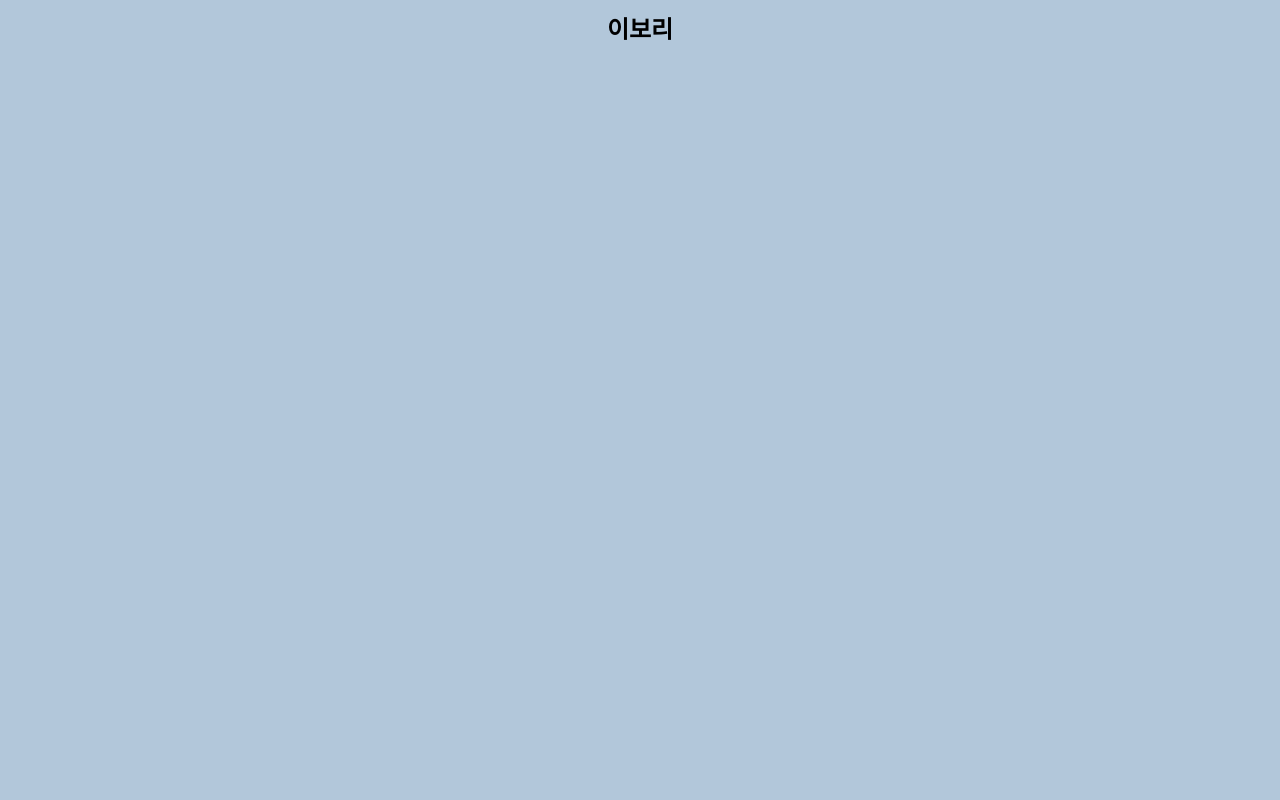
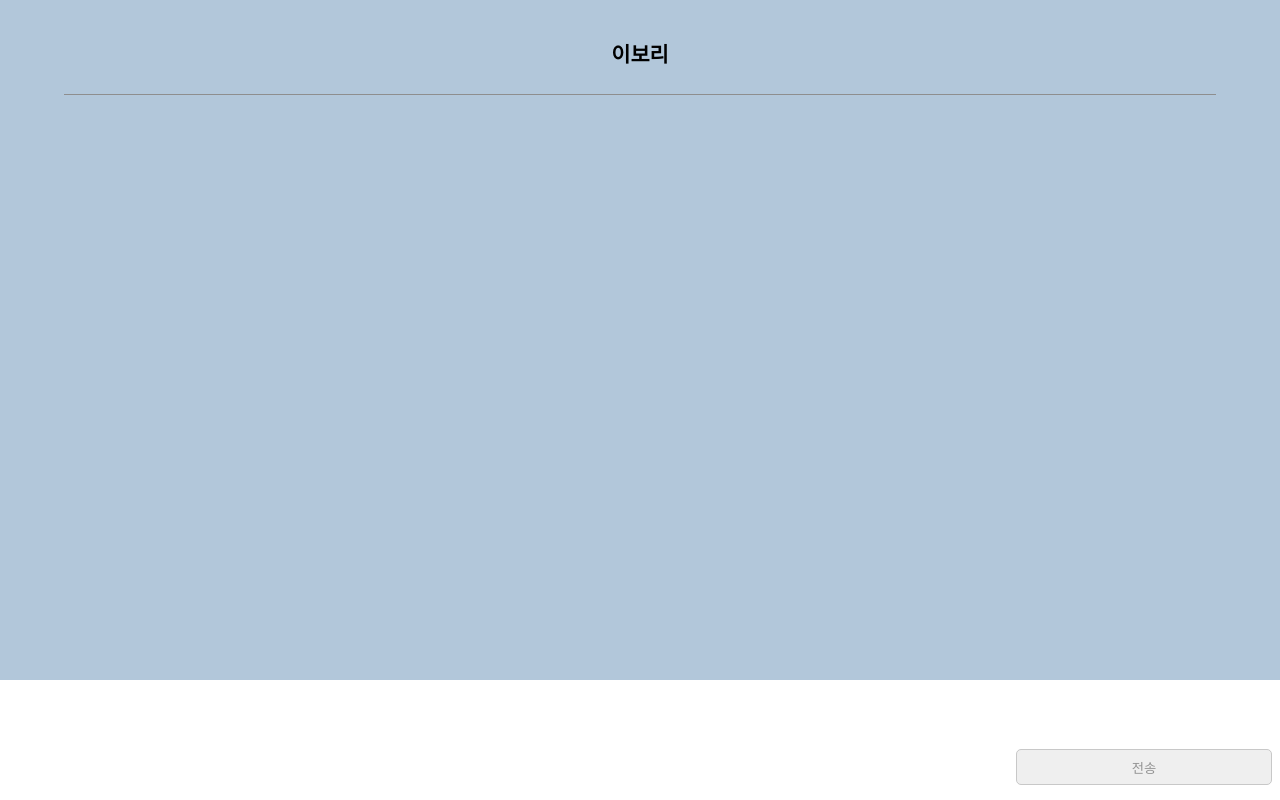
Before and after one commit to JJSEONG/React-CloneProject, a React (Create React App) app: page /1/1/chat in a window 1280 px wide. Built offline with nearby package versions, Linux system fonts and the light colour scheme.

Commit message:
signup,signinPage Ref 작업 및axios,redux 라이브러리 추가 설치 및 chatPage 구현중

```diff
--- a/package.json
+++ b/package.json
@@ -9,10 +9,13 @@
     "@testing-library/jest-dom": "^5.14.1",
     "@testing-library/react": "^13.0.0",
     "@testing-library/user-event": "^13.2.1",
+    "axios": "^0.27.2",
     "react": "^18.2.0",
     "react-dom": "^18.2.0",
+    "react-redux": "^8.0.2",
     "react-router-dom": "^6.3.0",
     "react-scripts": "5.0.1",
+    "redux": "^4.2.0",
     "styled-components": "^5.3.5",
     "web-vitals": "^2.1.0"
   },
--- a/src/App.css
+++ b/src/App.css
@@ -1,5 +1,9 @@
-* {
+body {
   background-color: #fae300;
+}
+
+.BackIcon:hover{
+  cursor: pointer;
 }
 
 .App {
--- a/src/components/Chat.js
+++ b/src/components/Chat.js
@@ -1,39 +1,106 @@
-import React from 'react'
-import styled from 'styled-components'
-import { FontAwesomeIcon } from '@fortawesome/react-fontawesome'
-import { faUserPlus } from '@fortawesome/free-solid-svg-icons'
+import React from "react";
+import styled from "styled-components";
+
+import FriendMessage from "../elements/FriendMessage";
+import MyMessage from "../elements/MyMessage";
 
 // Components 연결
-import MyProfile from '../elements/MyProfile'
-import FriendProfile from '../elements/FriendProfile'
-import Button from '../elements/Button'
-import FriendModal from '../elements/FriendModal'
+// import MyProfile from '../elements/MyProfile'
+// import FriendProfile from '../elements/FriendProfile'
+// import Button from '../elements/Button'
+// import FriendModal from '../elements/FriendModal'
 
 const Chat = () => {
-
   return (
     <Wrap>
       <Title>
         <h2>이보리</h2>
       </Title>
+      <ChatBox>
+
+      </ChatBox>
+      <PostMessageBox>
+        <PostMessageForm>
+          <PostMessageInput />
+          <SubmitBtn>전송</SubmitBtn>
+        </PostMessageForm>
+      </PostMessageBox>
     </Wrap>
-  )
-}
+  );
+};
 
 const Wrap = styled.div`
   width: 100vw;
   height: 100vh;
-  background-color: #B2C7DA;
-`
+  background-color: #b2c7da;
+`;
 const Title = styled.div`
   width: 100%;
+  height: 8%;
+  position: fixed;
+  top: 0;
+  z-index: 99;
+  background-color: #b2c7da;
+  h2 {
+    width: 90%;
+    margin: 0 auto;
+    background-color: #b2c7da;
+    border-bottom: 0.1rem solid #8e8e8e;
+    font-size: 1.3rem;
+    padding: 3% 0 2% 0;
+  }
+`;
+
+const ChatBox = styled.div`
+  width: 90%;
+  overflow: hidden;
+  background-color: #b2c7da;
+  display: flex;
+  justify-content: center;
+  align-items: center;
+  flex-direction: column;
+  margin: 0 auto;
+`;
+const PostMessageBox = styled.div`
+  width: 100%;
+  height: 15%;
+  box-sizing: border-box;
+  position: fixed;
+  bottom: 0px;
+  background-color: #fff;
+
+`;
+
+const PostMessageForm = styled.form`
+  width: 100%;
   height: 100%;
-  background-color: #B2C7DA;
-  h2 {
-    margin: 0;
-    padding: 10px 0;
-    background-color: #B2C7DA;
-  }
-`
+  position: relative;
+  display: flex;
+  justify-content: center;
+  align-items: center;
+  flex-direction: column;
+`;
 
-export default Chat
+const PostMessageInput = styled.textarea`
+  width: 73%;
+  height: 75%;
+  position: absolute;
+  left: 10px;
+  background-color: #fff;
+  resize: none;
+  border: none;
+  outline: none;
+`;
+
+const SubmitBtn = styled.button`
+  width: 20%;
+  height: 30%;
+  position: absolute;
+  bottom: 15px;
+  right: 8px;
+  border-radius: 5px;
+  border: 1px solid #C8C8C8;
+  color: #939393;
+`;
+
+export default Chat;
--- a/src/components/Friend.js
+++ b/src/components/Friend.js
@@ -6,7 +6,6 @@ import { faUserPlus } from '@fortawesome/free-solid-svg-icons'
 // Components 연결
 import MyProfile from '../elements/MyProfile'
 import FriendProfile from '../elements/FriendProfile'
-import Button from '../elements/Button'
 import FriendModal from '../elements/FriendModal'
 
 const Friend = () => {
--- a/src/components/Signin.js
+++ b/src/components/Signin.js
@@ -1,5 +1,5 @@
 import React from "react";
-import { Link } from 'react-router-dom';
+import { Link } from "react-router-dom";
 
 // 로고 이미지
 import Logo from "../talk_logo.png";
@@ -8,6 +8,17 @@ import Logo from "../talk_logo.png";
 import styled from "styled-components";
 
 const Signin = () => {
+  const signinId = React.useRef(null);
+  const signinPw = React.useRef(null);
+
+  const submitToSiginIn = (e) => {
+    e.preventDefault();
+    const username = signinId.current.value;
+    const password = signinPw.current.value;
+    console.log(username, password);
+
+    // const userData = { username, password };
+  };
   return (
     <Wrap>
       <ContentsWrap>
@@ -22,11 +33,15 @@ const Signin = () => {
             }}
           />
         </div>
-        <SigninFormBox>
+        <SigninFormBox onSubmit={submitToSiginIn}>
           {/* ID */}
-          <IdInput placeholder="카카오계정(이메일)" />
+          <IdInput
+            type="text"
+            placeholder="카카오계정(이메일)"
+            ref={signinId}
+          />
           {/* PW */}
-          <PwInput placeholder="비밀번호" />
+          <PwInput type="password" placeholder="비밀번호" ref={signinPw} />
           {/* Signin Button - Friend 페이지로 이동 */}
           <SigninBtn>로그인</SigninBtn>
         </SigninFormBox>
@@ -65,7 +80,7 @@ const ContentsWrap = styled.div`
   flex-direction: column;
 `;
 
-const SigninFormBox = styled.div`
+const SigninFormBox = styled.form`
   width: 90%;
   height: 100%;
   margin: 0% auto;
@@ -112,6 +127,9 @@ const SigninBtn = styled.button`
   border-radius: 8px;
   margin-top: 5%;
   border: none;
+  &:hover{
+    cursor: pointer;
+  }
 `;
 
 const GoingToSignupBox = styled.div`
@@ -126,8 +144,13 @@ const GoingToSignupText = styled.p`
     font-weight: 900;
     font-size: 0.75rem;
     color: #575757;
+    margin-left: 3%;
+    &:hover{
+      color: #000000;
+      border-bottom: 1px solid #333;
+    }
   }
-  color: #7d7d7d;
+  color: #444;
 `;
 
 export default Signin;
--- a/src/components/Signup.js
+++ b/src/components/Signup.js
@@ -1,4 +1,5 @@
 import React from "react";
+import { useNavigate } from "react-router-dom";
 
 // 로고
 import Logo from "../talk_logo.png";
@@ -10,22 +11,44 @@ import { faAngleLeft } from "@fortawesome/free-solid-svg-icons";
 // 스타일 관련
 import styled from "styled-components";
 
+const Signup = () => {
+  const navigate = useNavigate();
 
+  const signupId = React.useRef(null); // Id
+  const signupName = React.useRef(null); // Name
+  const signupNick = React.useRef(null); // Nickname
+  const signupPw = React.useRef(null); // Password
+  const signupPwCheck = React.useRef(null); // Check Password
 
-const Signup = () => {
+  const submitToSignup = async (e) => {
+    e.preventDefault();
+    const username = signupId.current.value;
+    const name = signupName.current.value;
+    const nickname = signupNick.current.value;
+    const password = signupPw.current.value;
+    const checkPassword = signupPwCheck.current.value;
+
+    console.log(username, name, nickname, password, checkPassword);
+
+    // 유효성 검사하기
+  };
+
+  // axios 사용할 자리
+
   return (
     <Wrap>
       <ContentsBox>
         <TitleBox>
-          {/* <FontAwesomeIcon
-        icon={faAngleLeft}
-        style={{
-          position: "absolute",
-          top: "20px",
-          left: "20px",
-          fontSize: "1.2rem",
-        }}
-      /> */}
+          {/* 뒤로가기 Icon */}
+          <FontAwesomeIcon
+            className="BackIcon"
+            onClick={() => navigate("/")}
+            icon={faAngleLeft}
+            style={{
+              position: "absolute",
+              left: "10%",
+            }}
+          />
           {/* Logo */}
           <img
             src={Logo}
@@ -39,32 +62,48 @@ const Signup = () => {
         </TitleBox>
 
         {/* 회원가입 입력창 */}
-        <SignupForm>
+        <SignupForm onSubmit={(e) => submitToSignup(e)}>
           {/* 아이디 */}
           <IdBox>
-            <IdInput type="text" placeholder="아이디를 입력하세요." />
+            <IdInput
+              type="text"
+              placeholder="아이디를 입력하세요."
+              ref={signupId}
+            />
             <IdInputConfirm>중복확인</IdInputConfirm>
           </IdBox>
           {/* 이름 */}
-          <NameInput type="text" placeholder="이름을 입력하세요." />
+          <NameInput
+            type="text"
+            placeholder="이름을 입력하세요."
+            ref={signupName}
+          />
           {/* 닉네임 */}
-          <NicknameInput type="text" placeholder="닉네임을 입력하세요." />
+          <NicknameInput
+            type="text"
+            placeholder="닉네임을 입력하세요."
+            ref={signupNick}
+          />
           {/* 비밀번호 */}
-          <PwInput type="password" placeholder="비밀번호를 입력하세요." />
+          <PwInput
+            type="password"
+            placeholder="비밀번호를 입력하세요."
+            ref={signupPw}
+          />
           {/* 비밀번호 확인 */}
           <PwConfirmInput
             type="password"
             placeholder="비밀번호를 확인해주세요."
+            ref={signupPwCheck}
           />
 
-          {/* Signin Button - Friend 페이지로 이동 */}
+          {/* SignUp Button - Signin 페이지로 이동 (axios에서 처리할까?..) */}
           <SignupBtn>회원가입</SignupBtn>
         </SignupForm>
       </ContentsBox>
     </Wrap>
   );
 };
-
 
 // styled components
 const Wrap = styled.div`
@@ -89,6 +128,7 @@ const TitleBox = styled.div`
   width: 100%;
   height: 52px;
   margin-bottom: 30px;
+  position: relative;
   display: flex;
   flex-direction: row;
   align-items: center;
@@ -140,6 +180,9 @@ const IdInputConfirm = styled.button`
   border-radius: 0px 8px 8px 0px;
   border: 1px solid #d2d2d2;
   border-left: none;
+  &:hover {
+    cursor: pointer;
+  }
 `;
 
 const NameInput = styled.input`
@@ -201,6 +244,9 @@ const SignupBtn = styled.button`
   border-radius: 8px;
   margin-top: 5%;
   border: none;
+  &:hover {
+    cursor: pointer;
+  }
 `;
 
 export default Signup;
--- /dev/null
+++ b/src/elements/FriendMessage.js
@@ -0,0 +1,33 @@
+import React from 'react';
+import styled from 'styled-components';
+
+import MyImg from '../profile_img.jpeg'
+
+const FriendMessage = () => {
+  return (
+    <Wrap>
+         <ImgWrap>
+          <img src={MyImg} alt="프로필 이미지" />
+        </ImgWrap>
+
+    </Wrap>
+  )
+}
+
+// styled components 적용
+const Wrap = styled.div`
+  width: 90%;
+`;
+const ImgWrap = styled.div`
+  width: 60px;
+  height: 60px;
+  margin-left: 10px;
+  border-radius: 10px;
+  overflow: hidden;
+  img {
+    width: 100%;
+    height: 100%;
+  }
+`
+
+export default FriendMessage;
--- /dev/null
+++ b/src/elements/MyMessage.js
@@ -0,0 +1,16 @@
+import React from 'react';
+import styled from 'styled-components';
+
+const MyMessage = () => {
+  return (
+    <Wrap>
+
+
+    </Wrap>
+  )
+}
+
+// styled components 적용
+const Wrap = styled.div``;
+
+export default MyMessage;
--- a/src/index.css
+++ b/src/index.css
@@ -8,6 +8,7 @@ body {
 
 }
 
+
 code {
   font-family: source-code-pro, Menlo, Monaco, Consolas, 'Courier New',
     monospace;
```
Also changed, not shown: 1 other file (tests, documents, lock files or other folders).
